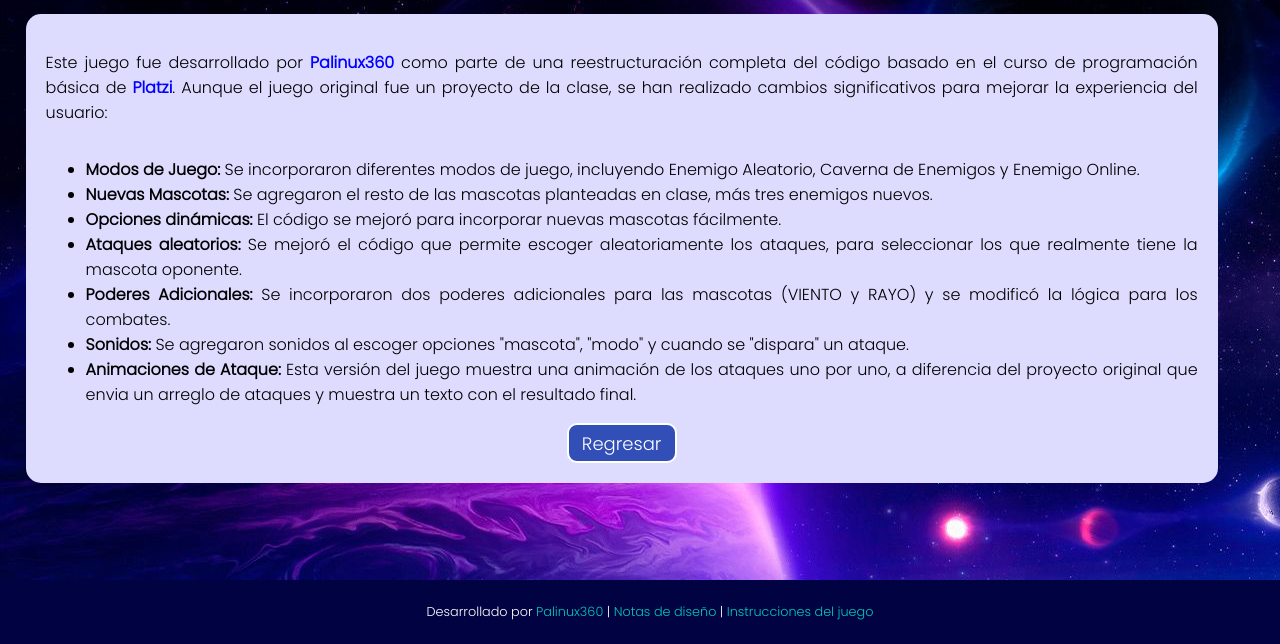
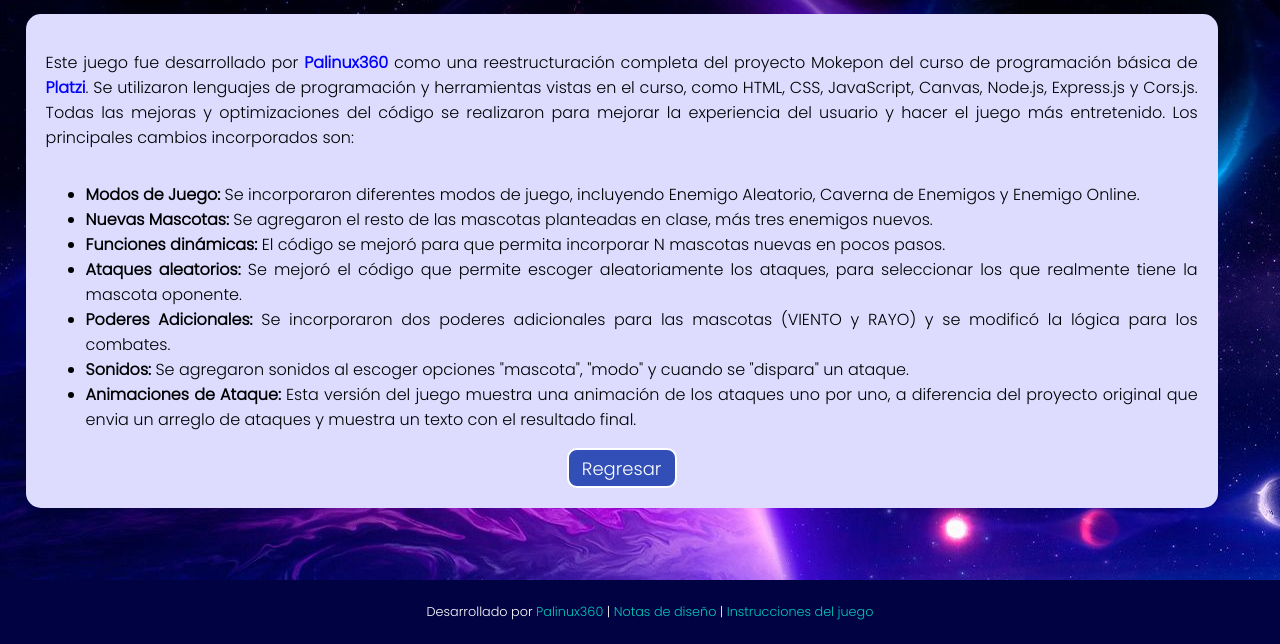
Before and after one commit to Palinux360/warkepon, a website: page notas.html in a window 1280 px wide. Shown: the part 156-800 px from the top of the page. Drawn offline with Linux system fonts and the light colour scheme.

Commit message:
Se modificó el texto de notas de diseño

```diff
--- a/notas.html
+++ b/notas.html
@@ -15,11 +15,11 @@
         </section>
 
         <div id="content">
-            <p>Este juego fue desarrollado por <a href="https://www.linkedin.com/in/palinux360" target="_blank" class="link-resaltado">Palinux360</a> como parte de una reestructuración completa del código basado en el curso de programación básica de <a href="https://platzi.com/cursos/programacion-basica/" target="_blank" class="link-resaltado">Platzi</a>. Aunque el juego original fue un proyecto de la clase, se han realizado cambios significativos para mejorar la experiencia del usuario:</p>
+            <p>Este juego fue desarrollado por <a href="https://www.linkedin.com/in/palinux360" target="_blank" class="link-resaltado">Palinux360</a> como una reestructuración completa del proyecto Mokepon del curso de programación básica de <a href="https://platzi.com/cursos/programacion-basica/" target="_blank" class="link-resaltado">Platzi</a>. Se utilizaron lenguajes de programación y herramientas vistas en el curso, como HTML, CSS, JavaScript, Canvas, Node.js, Express.js y Cors.js. Todas las mejoras y optimizaciones del código se realizaron para mejorar la experiencia del usuario y hacer el juego más entretenido. Los principales cambios incorporados son:</p>
             <ul>
                 <li><strong>Modos de Juego:</strong> Se incorporaron diferentes modos de juego, incluyendo Enemigo Aleatorio, Caverna de Enemigos y Enemigo Online.</li>
                 <li><strong>Nuevas Mascotas:</strong> Se agregaron el resto de las mascotas planteadas en clase, más tres enemigos nuevos.</li>
-                <li><strong>Opciones dinámicas:</strong> El código se mejoró para incorporar nuevas mascotas fácilmente.</li>
+                <li><strong>Funciones dinámicas:</strong> El código se mejoró para que permita incorporar N mascotas nuevas en pocos pasos.</li>
                 <li><strong>Ataques aleatorios:</strong> Se mejoró el código que permite escoger aleatoriamente los ataques, para seleccionar los que realmente tiene la mascota oponente. </li>
                 <li><strong>Poderes Adicionales:</strong> Se incorporaron dos poderes adicionales para las mascotas (VIENTO y RAYO) y se modificó la lógica para los combates.</li>
                 <li><strong>Sonidos:</strong> Se agregaron sonidos al escoger opciones "mascota", "modo" y cuando se "dispara" un ataque.</li>
```
